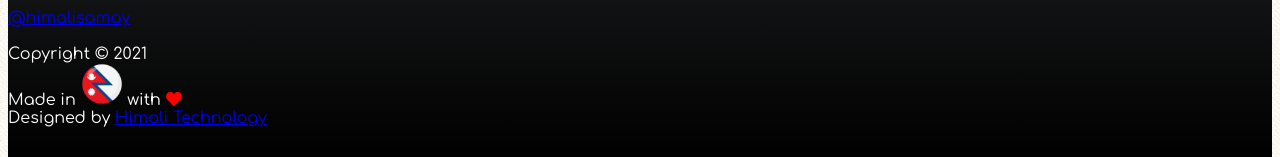
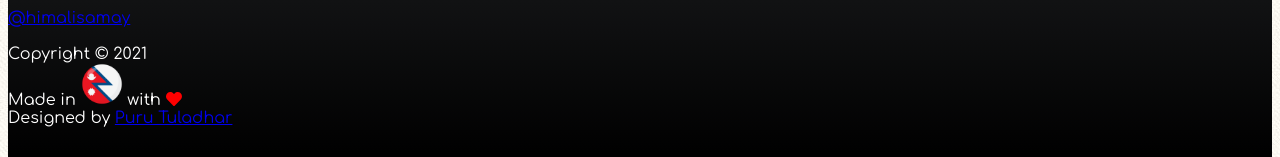
Before and after one commit to himalitech/himalisamay, a Jekyll site: the page built from index.md, in a window 1280 px wide and 900 px high, scrolled down 8810 px. Shown: the part 733-890 px from the top of the window. Built offline with Jekyll 4.4.1, drawn with Linux system fonts in a browser that asks for light colours; nearby versions of some CDN libraries.

Commit message:
Update designed by

```diff
--- a/_config.yml
+++ b/_config.yml
@@ -36,9 +36,8 @@ intro_title: Beautifully Crafted Nepali Brand Watches
 intro_description: >-
   Himali Samay watches are sleek and classic with a slight Nepali touch. Every components is assembled with scrupulous attention to detail. A truly Nepali look &amp; feel watch to represent Nepal locally &amp; globally.
 
-designed_by: Himali Technology
-designed_by_url: https://himali.tech
-
+designed_by: Puru Tuladhar
+designed_by_url: https://twitter.com/ptuladhar3
 
   # theme: minima
 # plugins:
```
